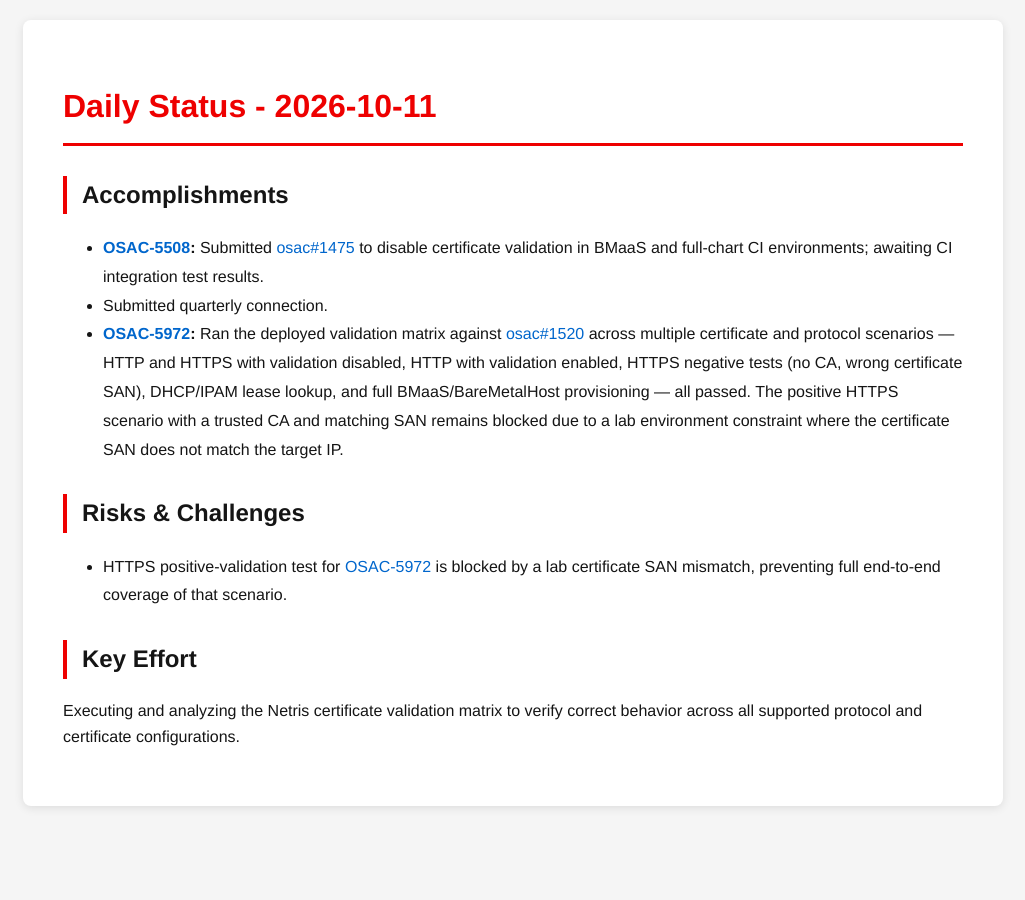
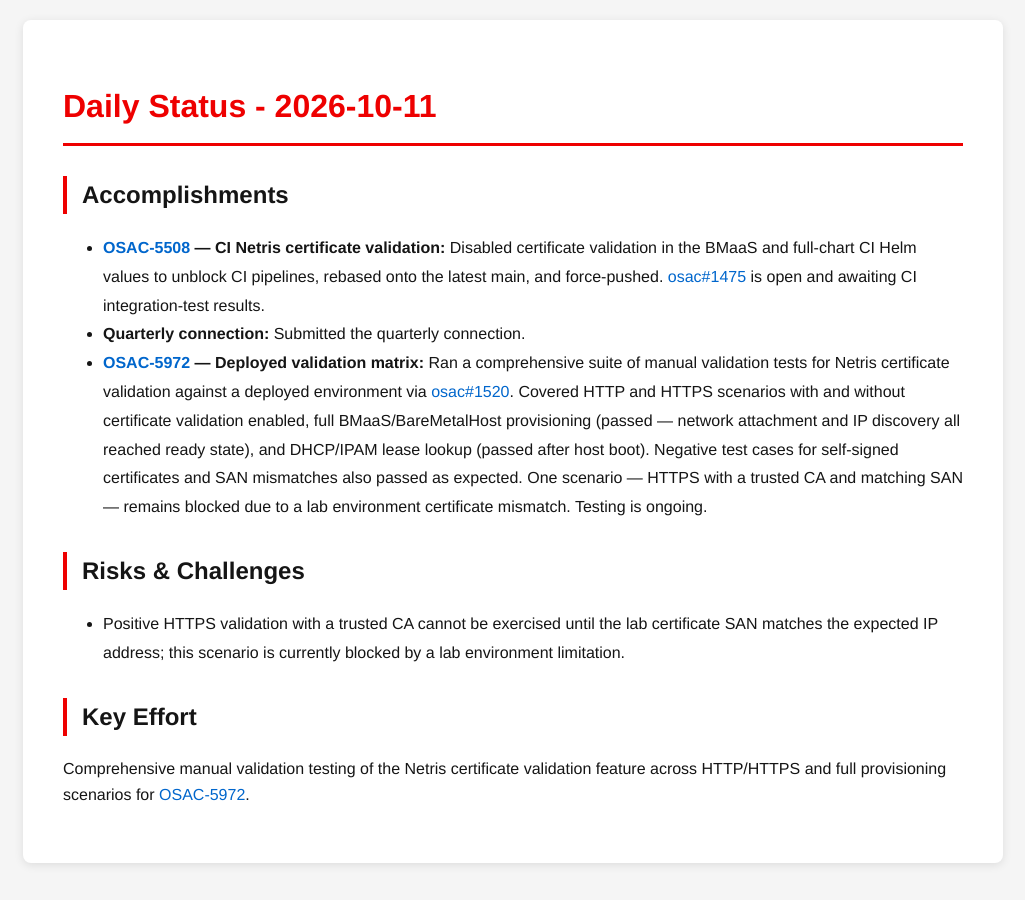
Before and after one commit to tzvatot/daily-status, a Jekyll site: the page built from 2026-10-11.md, in a window 1280 px wide. Shown: the whole page, without its empty margins (127-1152 px from the left). Built offline with Jekyll 4.4.1, drawn with Linux system fonts in a browser that asks for light colours.

Commit message:
Daily status update - 2026-10-11

```diff
--- a/2026-10-11.md
+++ b/2026-10-11.md
@@ -7,12 +7,12 @@
 # Daily Status - 2026-10-11
 
 ## Accomplishments
-- **[OSAC-5508](https://redhat.atlassian.net/browse/OSAC-5508):** Submitted [osac#1475](https://github.com/osac-project/osac/pull/1475) to disable certificate validation in BMaaS and full-chart CI environments; awaiting CI integration test results.
-- Submitted quarterly connection.
-- **[OSAC-5972](https://redhat.atlassian.net/browse/OSAC-5972):** Ran the deployed validation matrix against [osac#1520](https://github.com/osac-project/osac/pull/1520) across multiple certificate and protocol scenarios — HTTP and HTTPS with validation disabled, HTTP with validation enabled, HTTPS negative tests (no CA, wrong certificate SAN), DHCP/IPAM lease lookup, and full BMaaS/BareMetalHost provisioning — all passed. The positive HTTPS scenario with a trusted CA and matching SAN remains blocked due to a lab environment constraint where the certificate SAN does not match the target IP.
+- **[OSAC-5508](https://redhat.atlassian.net/browse/OSAC-5508) — CI Netris certificate validation:** Disabled certificate validation in the BMaaS and full-chart CI Helm values to unblock CI pipelines, rebased onto the latest main, and force-pushed. [osac#1475](https://github.com/osac-project/osac/pull/1475) is open and awaiting CI integration-test results.
+- **Quarterly connection:** Submitted the quarterly connection.
+- **[OSAC-5972](https://redhat.atlassian.net/browse/OSAC-5972) — Deployed validation matrix:** Ran a comprehensive suite of manual validation tests for Netris certificate validation against a deployed environment via [osac#1520](https://github.com/osac-project/osac/pull/1520). Covered HTTP and HTTPS scenarios with and without certificate validation enabled, full BMaaS/BareMetalHost provisioning (passed — network attachment and IP discovery all reached ready state), and DHCP/IPAM lease lookup (passed after host boot). Negative test cases for self-signed certificates and SAN mismatches also passed as expected. One scenario — HTTPS with a trusted CA and matching SAN — remains blocked due to a lab environment certificate mismatch. Testing is ongoing.
 
 ## Risks & Challenges
-- HTTPS positive-validation test for [OSAC-5972](https://redhat.atlassian.net/browse/OSAC-5972) is blocked by a lab certificate SAN mismatch, preventing full end-to-end coverage of that scenario.
+- Positive HTTPS validation with a trusted CA cannot be exercised until the lab certificate SAN matches the expected IP address; this scenario is currently blocked by a lab environment limitation.
 
 ## Key Effort
-Executing and analyzing the Netris certificate validation matrix to verify correct behavior across all supported protocol and certificate configurations.
+Comprehensive manual validation testing of the Netris certificate validation feature across HTTP/HTTPS and full provisioning scenarios for [OSAC-5972](https://redhat.atlassian.net/browse/OSAC-5972).
```
